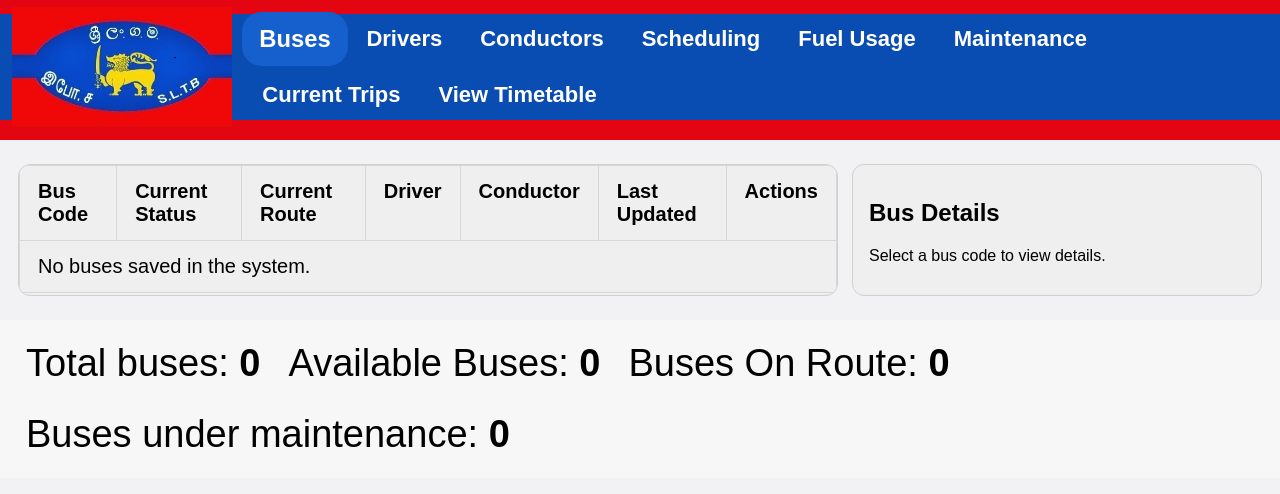
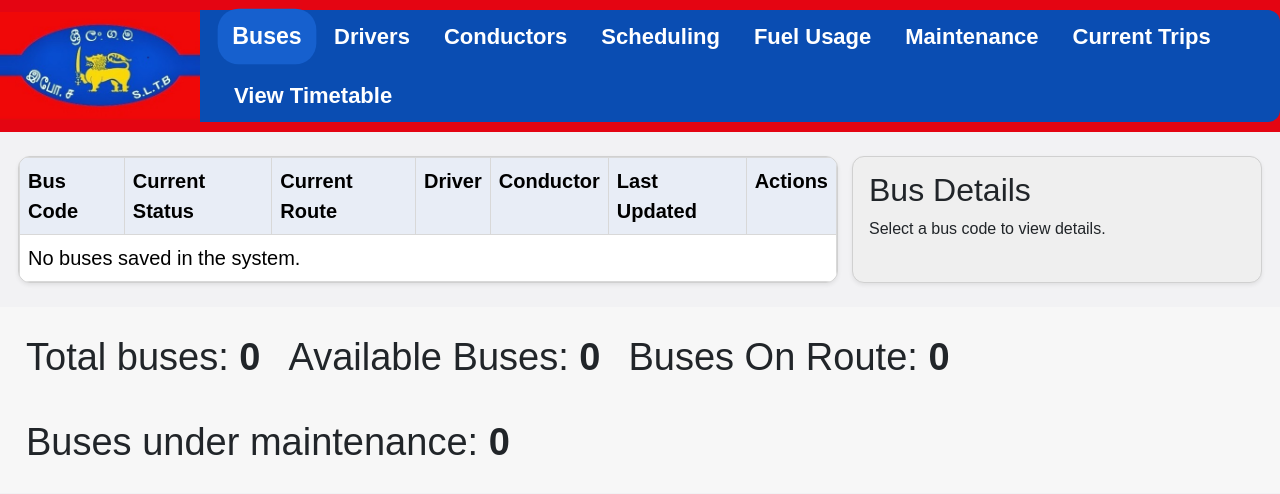
Before and after one commit to SudeepaL/sltb-system, a Django app: page / in a window 1280 px wide. Shown: the top 494 px of the page. Run offline with Django 5.2, Linux system fonts and the light colour scheme; data that the repository does not hold is empty.

Commit message:
Nav bar completed

```diff
--- a/sltb/core/static/core/bus_dashboard.css
+++ b/sltb/core/static/core/bus_dashboard.css
@@ -12,23 +12,29 @@
 
 .top-area {
   background: #e40512;
-  padding: 14px 0 20px;
+  padding: 10px 0;
+  display: flex;
+  align-items: center;
 }
 
 .module-nav {
   background: var(--blue);
-  min-height: 56px;
+  min-height: 48px;
   display: flex;
   align-items: center;
-  gap: 14px;
-  padding: 0 24px 0 0;
+  gap: 0px;
+  padding: 0 20px ;
+  width: fit-content;
+  border-top-right-radius: 12px;
+  border-bottom-right-radius: 12px;
 }
 
 .logo {
-  width: 230px;
-  height: 120px;
-  margin: -30px 0 -30px 12px;
+  width: 200px;
+  height: auto;
+  margin: 0;
   object-fit: contain;
+  display: block;
 }
 
 .module-buttons {
@@ -43,17 +49,19 @@
   color: #fff;
   font-size: 22px;
   font-weight: 700;
-  padding: 12px 16px;
+  padding: 10px 14px;
   border-radius: 18px;
-  transition: transform 0.2s ease, background-color 0.2s ease;
+  transition: transform 0.2s ease, background-color 0.2s ease, box-shadow 0.2s ease;
   cursor: pointer;
   text-decoration: none;
 }
 
 .module-btn:hover,
 .module-btn.active {
-  transform: scale(1.08);
+  transform: scale(1.05);
   background: #1660ce;
+  border-radius: 20px;
+  box-shadow: none;
 }
 
 .dashboard-grid {
@@ -84,6 +92,10 @@
   text-align: left;
   padding: 14px 18px;
   vertical-align: top;
+}
+
+thead th {
+  background: #e8edf6 !important;
 }
 
 .bus-code-link, .manage-inline { color: #0a2b76; font-weight: 700; }
--- a/sltb/core/templates/core/bus_dashboard.html
+++ b/sltb/core/templates/core/bus_dashboard.html
@@ -5,12 +5,13 @@
     <meta charset="UTF-8">
     <meta name="viewport" content="width=device-width, initial-scale=1.0">
     <title>Bus Module Dashboard</title>
+    <link href="https://cdn.jsdelivr.net/npm/bootstrap@5.3.3/dist/css/bootstrap.min.css" rel="stylesheet">
     <link rel="stylesheet" href="{% static 'core/bus_dashboard.css' %}">
 </head>
 <body>
 <header class="top-area">
+    <img src="{% static 'core/logo.jpg' %}" alt="SLTB Logo" class="logo">
     <nav class="module-nav">
-        <img src="{% static 'core/logo.jpg' %}" alt="SLTB Logo" class="logo">
         <div class="module-buttons">
             {% for label in module_buttons %}
                 <button type="button" class="module-btn {% if label == 'Buses' %}active{% endif %}">{{ label }}</button>
@@ -20,8 +21,8 @@
 </header>
 
 <main class="dashboard-grid">
-    <section class="bus-table-panel">
-        <table>
+    <section class="bus-table-panel shadow-sm">
+        <table class="table table-hover align-middle mb-0">
             <thead>
                 <tr>
                     <th>Bus Code</th>
@@ -57,7 +58,7 @@
         </table>
     </section>
 
-    <aside class="details-panel">
+    <aside class="details-panel shadow-sm">
         <h2>Bus Details</h2>
         {% if selected_bus %}
             {% if selected_bus.image %}
@@ -90,5 +91,6 @@
     <span>Buses On Route: <strong>{{ on_route_buses }}</strong></span>
     <span>Buses under maintenance: <strong>{{ maintenance_buses }}</strong></span>
 </footer>
+<script src="https://cdn.jsdelivr.net/npm/bootstrap@5.3.3/dist/js/bootstrap.bundle.min.js" integrity="sha384-YvpcrYf0tY3lHB60NNkmXc5s9fDVZLESaAA55NDzOxhy9GkcIdslK1eN7N6jIeHz" crossorigin="anonymous"></script>
 </body>
 </html>
```
